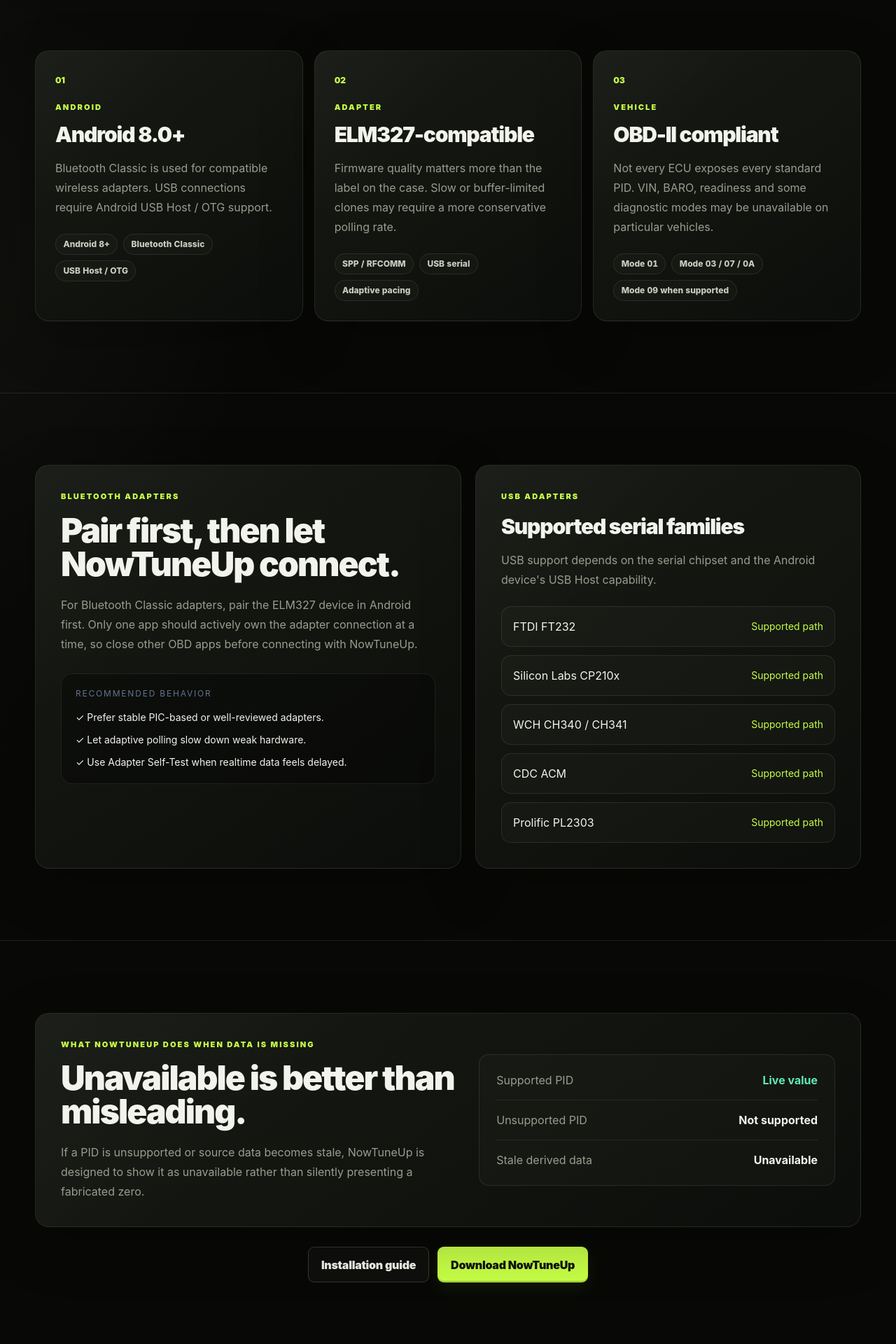
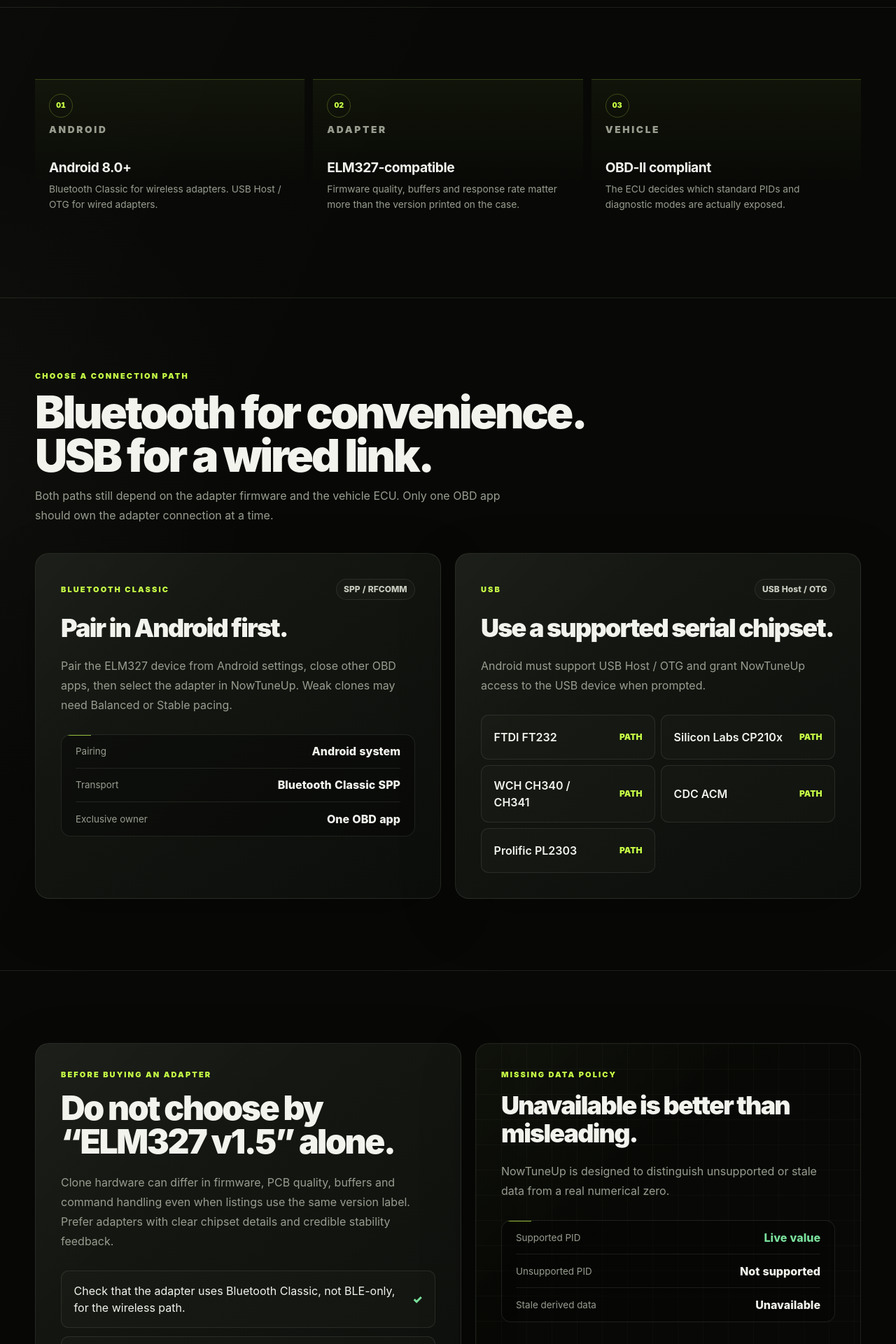
Before and after one commit to kzabCde/NowTuneUp-Smart-OBD-Vehicle-Monitor, a Next.js app in the folder web/: page /supported-devices in a window 1280 px wide. Shown: the part 600-2520 px from the top of the page at 70% size. Built offline with nearby package versions, Linux system fonts and the light colour scheme; no server answers.

Commit message:
Redesign compatibility decision flow

```diff
--- a/web/app/supported-devices/page.tsx
+++ b/web/app/supported-devices/page.tsx
@@ -8,85 +8,100 @@
 
 const usbDrivers = ["FTDI FT232", "Silicon Labs CP210x", "WCH CH340 / CH341", "CDC ACM", "Prolific PL2303"];
 
+const requirements = [
+  ["01", "Android", "Android 8.0+", "Bluetooth Classic for wireless adapters. USB Host / OTG for wired adapters."],
+  ["02", "Adapter", "ELM327-compatible", "Firmware quality, buffers and response rate matter more than the version printed on the case."],
+  ["03", "Vehicle", "OBD-II compliant", "The ECU decides which standard PIDs and diagnostic modes are actually exposed."],
+];
+
 export default function Devices() {
   return (
     <>
-      <section className="shell section-space">
-        <p className="eyebrow">Compatibility</p>
-        <h1 className="mt-4 max-w-5xl text-5xl font-black leading-[.96] tracking-[-0.055em] md:text-7xl">Three things need to agree: Android, adapter and vehicle.</h1>
-        <p className="muted mt-6 max-w-3xl text-lg leading-8">NowTuneUp works with compatible ELM327-style hardware over Bluetooth Classic or supported USB serial connections. Actual PID availability and response rate are determined by the adapter and ECU.</p>
+      <section className="page-hero">
+        <div className="shell">
+          <p className="eyebrow">Compatibility</p>
+          <h1 className="page-title mt-4">Three links in the chain need to agree.</h1>
+          <p className="page-lede mt-7">Android, adapter and vehicle all affect what NowTuneUp can read. The app supports Bluetooth Classic and compatible USB serial paths, but no ELM327 label can guarantee identical hardware behavior.</p>
+        </div>
       </section>
 
       <section className="section-rule">
-        <div className="shell section-space grid gap-4 lg:grid-cols-3">
-          <article className="panel p-7">
-            <span className="text-xs font-black text-cyan-300">01</span>
-            <p className="eyebrow mt-5">Android</p>
-            <h2 className="mt-3 text-3xl font-black tracking-[-0.04em]">Android 8.0+</h2>
-            <p className="muted mt-4 leading-7">Bluetooth Classic is used for compatible wireless adapters. USB connections require Android USB Host / OTG support.</p>
-            <div className="mt-6 flex flex-wrap gap-2"><span className="chip">Android 8+</span><span className="chip">Bluetooth Classic</span><span className="chip">USB Host / OTG</span></div>
-          </article>
+        <div className="shell section-space">
+          <div className="grid gap-3 lg:grid-cols-3">
+            {requirements.map(([number, eyebrow, title, description]) => (
+              <article key={eyebrow} className="flow-step">
+                <span className="feature-index">{number}</span>
+                <p className="eyebrow mt-6">{eyebrow}</p>
+                <strong>{title}</strong>
+                <p>{description}</p>
+              </article>
+            ))}
+          </div>
+        </div>
+      </section>
 
-          <article className="panel p-7">
-            <span className="text-xs font-black text-cyan-300">02</span>
-            <p className="eyebrow mt-5">Adapter</p>
-            <h2 className="mt-3 text-3xl font-black tracking-[-0.04em]">ELM327-compatible</h2>
-            <p className="muted mt-4 leading-7">Firmware quality matters more than the label on the case. Slow or buffer-limited clones may require a more conservative polling rate.</p>
-            <div className="mt-6 flex flex-wrap gap-2"><span className="chip">SPP / RFCOMM</span><span className="chip">USB serial</span><span className="chip">Adaptive pacing</span></div>
-          </article>
+      <section className="section-rule">
+        <div className="shell section-space">
+          <div className="section-heading">
+            <p className="eyebrow">Choose a connection path</p>
+            <h2 className="section-title">Bluetooth for convenience. USB for a wired link.</h2>
+            <p className="section-copy">Both paths still depend on the adapter firmware and the vehicle ECU. Only one OBD app should own the adapter connection at a time.</p>
+          </div>
 
-          <article className="panel p-7">
-            <span className="text-xs font-black text-cyan-300">03</span>
-            <p className="eyebrow mt-5">Vehicle</p>
-            <h2 className="mt-3 text-3xl font-black tracking-[-0.04em]">OBD-II compliant</h2>
-            <p className="muted mt-4 leading-7">Not every ECU exposes every standard PID. VIN, BARO, readiness and some diagnostic modes may be unavailable on particular vehicles.</p>
-            <div className="mt-6 flex flex-wrap gap-2"><span className="chip">Mode 01</span><span className="chip">Mode 03 / 07 / 0A</span><span className="chip">Mode 09 when supported</span></div>
-          </article>
+          <div className="mt-10 grid gap-5 lg:grid-cols-2">
+            <article className="panel p-7 md:p-9">
+              <div className="flex items-center justify-between gap-4"><p className="eyebrow">Bluetooth Classic</p><span className="chip">SPP / RFCOMM</span></div>
+              <h3 className="mt-5 text-4xl font-black tracking-[-0.05em]">Pair in Android first.</h3>
+              <p className="muted mt-5 leading-7">Pair the ELM327 device from Android settings, close other OBD apps, then select the adapter in NowTuneUp. Weak clones may need Balanced or Stable pacing.</p>
+              <div className="mt-7 technical-card px-5">
+                <div className="spec-row"><span className="spec-key">Pairing</span><span className="spec-value">Android system</span></div>
+                <div className="spec-row"><span className="spec-key">Transport</span><span className="spec-value">Bluetooth Classic SPP</span></div>
+                <div className="spec-row"><span className="spec-key">Exclusive owner</span><span className="spec-value">One OBD app</span></div>
+              </div>
+            </article>
+
+            <article className="panel p-7 md:p-9">
+              <div className="flex items-center justify-between gap-4"><p className="eyebrow">USB</p><span className="chip">USB Host / OTG</span></div>
+              <h3 className="mt-5 text-4xl font-black tracking-[-0.05em]">Use a supported serial chipset.</h3>
+              <p className="muted mt-5 leading-7">Android must support USB Host / OTG and grant NowTuneUp access to the USB device when prompted.</p>
+              <div className="mt-7 grid gap-2 sm:grid-cols-2">
+                {usbDrivers.map(driver => <div key={driver} className="status-panel"><span className="font-semibold">{driver}</span><span className="text-cyan-300 text-xs font-black">PATH</span></div>)}
+              </div>
+            </article>
+          </div>
         </div>
       </section>
 
       <section className="section-rule">
         <div className="shell section-space grid gap-5 lg:grid-cols-[1.05fr_.95fr]">
           <article className="panel p-7 md:p-9">
-            <p className="eyebrow">Bluetooth adapters</p>
-            <h2 className="mt-4 text-3xl font-black tracking-[-0.04em] md:text-5xl">Pair first, then let NowTuneUp connect.</h2>
-            <p className="muted mt-5 leading-7">For Bluetooth Classic adapters, pair the ELM327 device in Android first. Only one app should actively own the adapter connection at a time, so close other OBD apps before connecting with NowTuneUp.</p>
-            <div className="mt-7 rounded-2xl border border-white/8 bg-black/30 p-5">
-              <p className="text-xs uppercase tracking-[.15em] text-slate-500">Recommended behavior</p>
-              <div className="mt-4 grid gap-3 text-sm"><p>✓ Prefer stable PIC-based or well-reviewed adapters.</p><p>✓ Let adaptive polling slow down weak hardware.</p><p>✓ Use Adapter Self-Test when realtime data feels delayed.</p></div>
+            <p className="eyebrow">Before buying an adapter</p>
+            <h2 className="mt-4 text-4xl font-black tracking-[-0.05em] md:text-5xl">Do not choose by “ELM327 v1.5” alone.</h2>
+            <p className="muted mt-5 leading-7">Clone hardware can differ in firmware, PCB quality, buffers and command handling even when listings use the same version label. Prefer adapters with clear chipset details and credible stability feedback.</p>
+            <div className="mt-7 grid gap-3">
+              {["Check that the adapter uses Bluetooth Classic, not BLE-only, for the wireless path.", "For USB, confirm the serial chipset is in a supported family.", "Expect PID availability to vary by vehicle even with a good adapter.", "Use Adapter Self-Test if live values feel delayed or unstable."].map(item => (
+                <div key={item} className="status-panel"><span className="leading-6">{item}</span><span className="status-good font-black">✓</span></div>
+              ))}
             </div>
           </article>
 
-          <article className="panel p-7 md:p-9">
-            <p className="eyebrow">USB adapters</p>
-            <h2 className="mt-4 text-3xl font-black tracking-[-0.04em]">Supported serial families</h2>
-            <p className="muted mt-4 leading-7">USB support depends on the serial chipset and the Android device&apos;s USB Host capability.</p>
-            <div className="mt-6 grid gap-3">{usbDrivers.map(driver => <div key={driver} className="panel-soft flex items-center justify-between p-4"><span>{driver}</span><span className="text-sm text-cyan-300">Supported path</span></div>)}</div>
+          <article className="panel telemetry-grid p-7 md:p-9">
+            <p className="eyebrow">Missing data policy</p>
+            <h2 className="mt-4 text-4xl font-black tracking-[-0.05em]">Unavailable is better than misleading.</h2>
+            <p className="muted mt-5 leading-7">NowTuneUp is designed to distinguish unsupported or stale data from a real numerical zero.</p>
+            <div className="mt-7 technical-card px-5">
+              <div className="spec-row"><span className="spec-key">Supported PID</span><span className="spec-value status-good">Live value</span></div>
+              <div className="spec-row"><span className="spec-key">Unsupported PID</span><span className="spec-value">Not supported</span></div>
+              <div className="spec-row"><span className="spec-key">Stale derived data</span><span className="spec-value">Unavailable</span></div>
+            </div>
           </article>
         </div>
       </section>
 
-      <section className="section-rule">
-        <div className="shell section-space">
-          <div className="panel p-7 md:p-9">
-            <div className="grid gap-8 lg:grid-cols-[1fr_.9fr] lg:items-center">
-              <div>
-                <p className="eyebrow">What NowTuneUp does when data is missing</p>
-                <h2 className="mt-4 text-3xl font-black tracking-[-0.04em] md:text-5xl">Unavailable is better than misleading.</h2>
-                <p className="muted mt-5 leading-7">If a PID is unsupported or source data becomes stale, NowTuneUp is designed to show it as unavailable rather than silently presenting a fabricated zero.</p>
-              </div>
-              <div className="panel-soft p-6">
-                <div className="grid gap-4">
-                  <div className="flex justify-between gap-4"><span className="muted">Supported PID</span><strong className="text-emerald-300">Live value</strong></div>
-                  <div className="h-px bg-white/8" />
-                  <div className="flex justify-between gap-4"><span className="muted">Unsupported PID</span><strong>Not supported</strong></div>
-                  <div className="h-px bg-white/8" />
-                  <div className="flex justify-between gap-4"><span className="muted">Stale derived data</span><strong>Unavailable</strong></div>
-                </div>
-              </div>
-            </div>
-          </div>
-          <div className="mt-7 flex flex-wrap justify-center gap-3"><Link href="/install-guide" className="button secondary">Installation guide</Link><Link href="/download" className="button">Download NowTuneUp</Link></div>
+      <section className="shell section-space">
+        <div className="panel flex flex-col justify-between gap-7 p-7 md:flex-row md:items-center md:p-9">
+          <div><p className="eyebrow">Compatible path ready?</p><h2 className="mt-3 text-3xl font-black tracking-[-0.045em]">Install the current production APK.</h2></div>
+          <div className="page-actions"><Link href="/install-guide" className="button secondary">Installation guide</Link><Link href="/download" className="button">Download NowTuneUp</Link></div>
         </div>
       </section>
     </>
```
